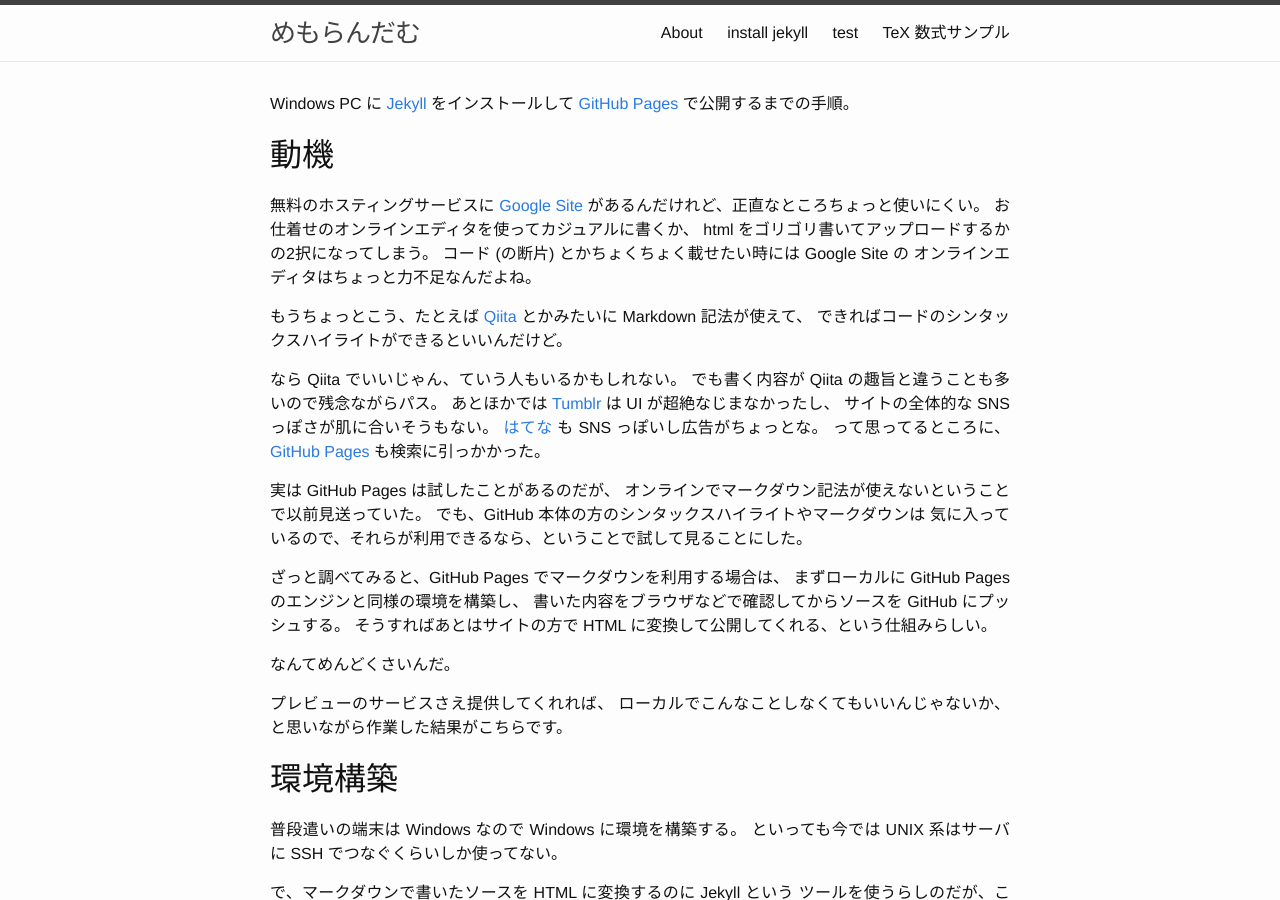
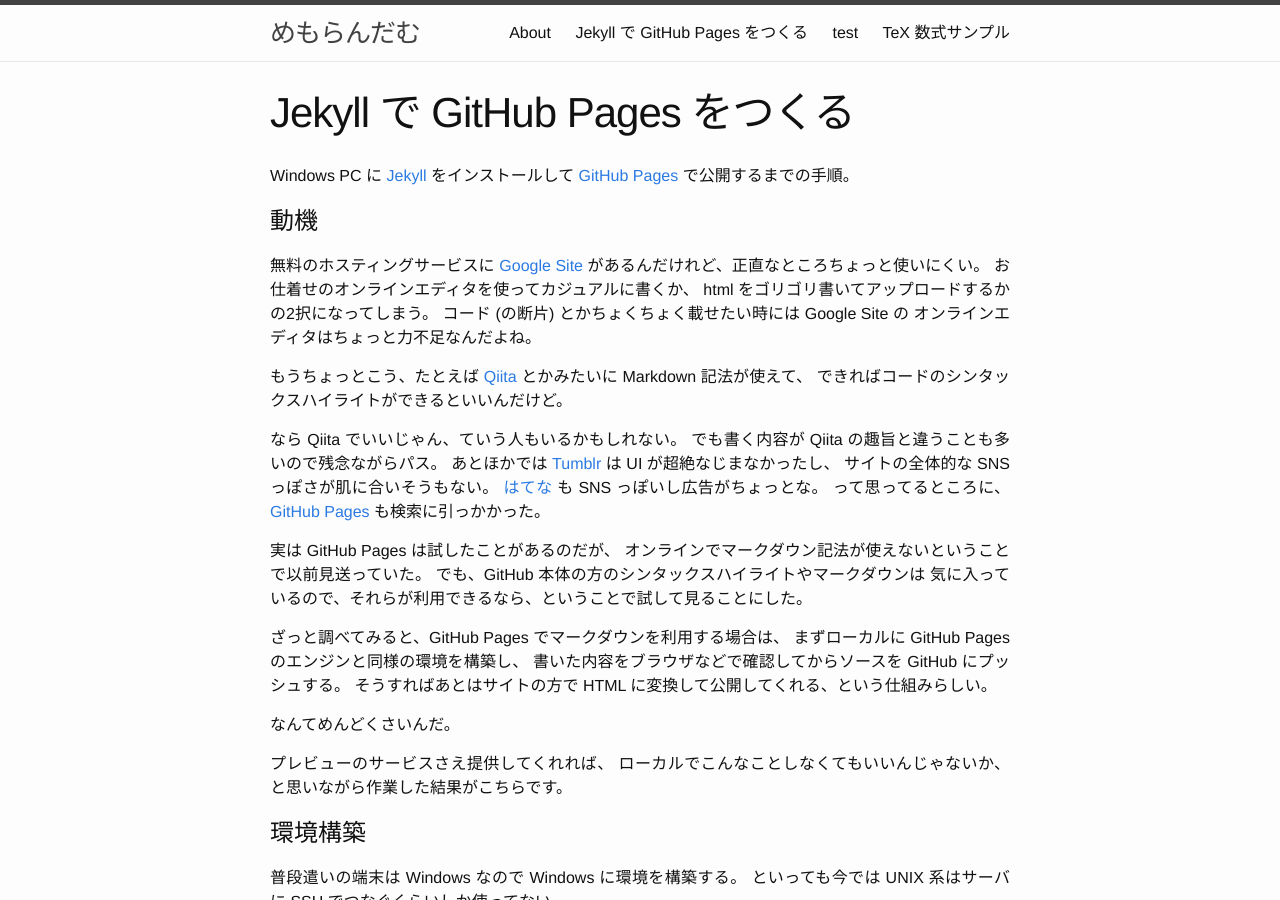
Before and after one commit to chirimenmonster/chirimenmonster.github.io, a Jekyll site: the page built from install-jekyll.md, in a window 1280 px wide and 900 px high. Built offline with Jekyll 4.4.1, drawn with Linux system fonts in a browser that asks for light colours.

Commit message:
ページタイトル変更、公開日時追加

```diff
--- a/install-jekyll.md
+++ b/install-jekyll.md
@@ -1,6 +1,7 @@
 ---
-title: install jekyll
-layout: default
+title: Jekyll で GitHub Pages をつくる
+layout: page
+date: 2016-01-27 11:50
 ---
 Windows PC に [Jekyll](https://jekyllrb.com/) をインストールして
 [GitHub Pages](https://pages.github.com/) で公開するまでの手順。
```
